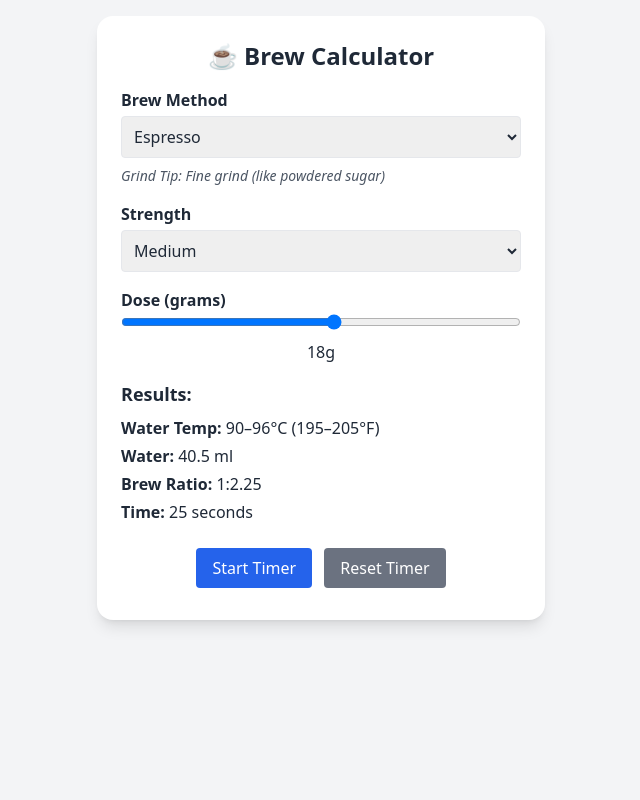
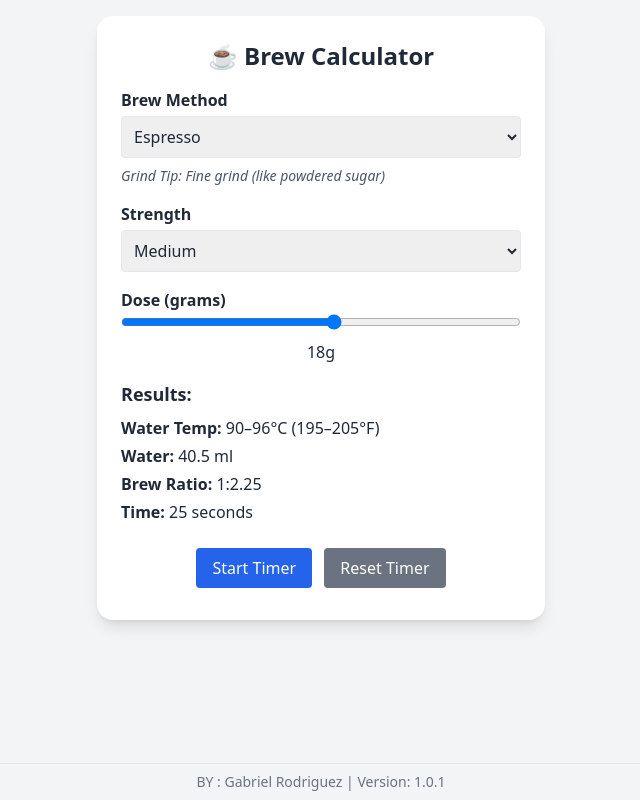
Before and after one commit to pr-dev-repo/CoffeeGenie, a plain HTML site: page index.html in a window 1280 px wide. Shown: the whole page, without its empty margins (319-959 px from the left). Drawn offline with nearby package versions, Linux system fonts and the light colour scheme.

Commit message:
Added versioning & README

```diff
--- a/index.html
+++ b/index.html
@@ -70,6 +70,9 @@
     </div>
 
     <script src="script.js"></script>
+    <footer class="fixed bottom-0 left-0 w-full bg-gray-100 text-gray-500 text-center py-2 text-sm border-t">
+  BY : Gabriel Rodriguez | Version: 1.0.1
+</footer>
 </body>
 
 </html>
```
Also changed, not shown: 1 other file.
